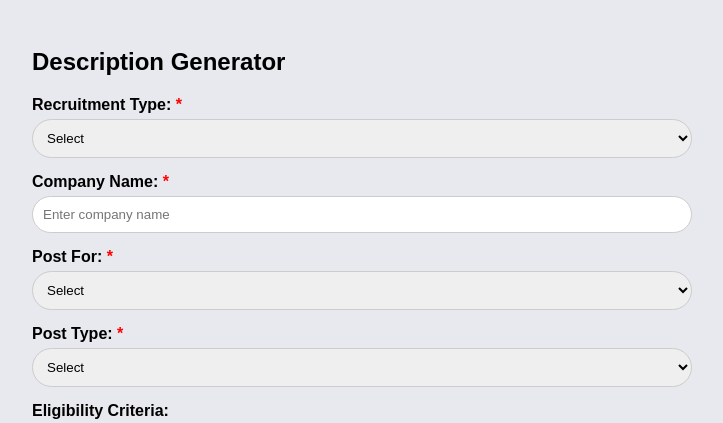
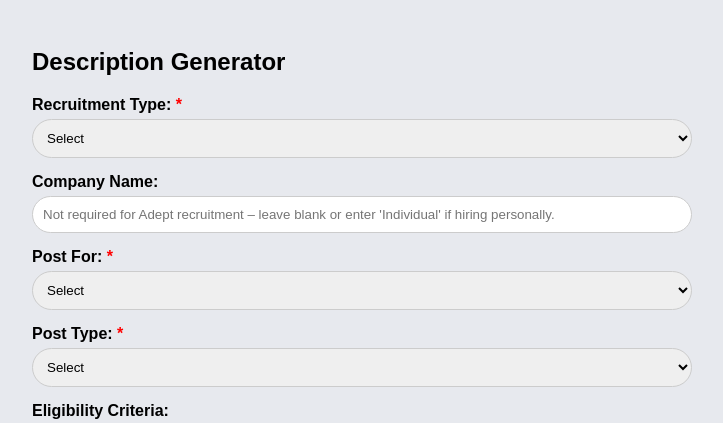
Before and after one commit to TouheedFathima/DescriptionGenrator, a Flask app: page / in a window 1280 px wide. Shown: the top 423 px of the page, without its empty margins (258-981 px from the left). Run offline with Flask 3, Linux system fonts and the light colour scheme.

Commit message:
2nd commit

```diff
--- a/templates/index.html
+++ b/templates/index.html
@@ -214,8 +214,8 @@
     </div>
 
     <div class="form-group">
-      <label for="companyName" class="required">Company Name:</label>
-      <input type="text" id="companyName" placeholder="Enter company name" required />
+      <label for="companyName">Company Name:</label>
+      <input type="text" id="companyName" placeholder="Not required for Adept recruitment – leave blank or enter 'Individual' if hiring personally." required />
     </div>
 
     <div class="form-group">
@@ -421,7 +421,7 @@
 
   function generateDescription() {
   const requiredFields = [
-    "companyName","companyType", "postFor", "postType", "address", "title",
+    "companyType", "postFor", "postType", "address", "title",
     "package", "lastDate", "vacancy", "skills", "keywords"
   ];
 
```
